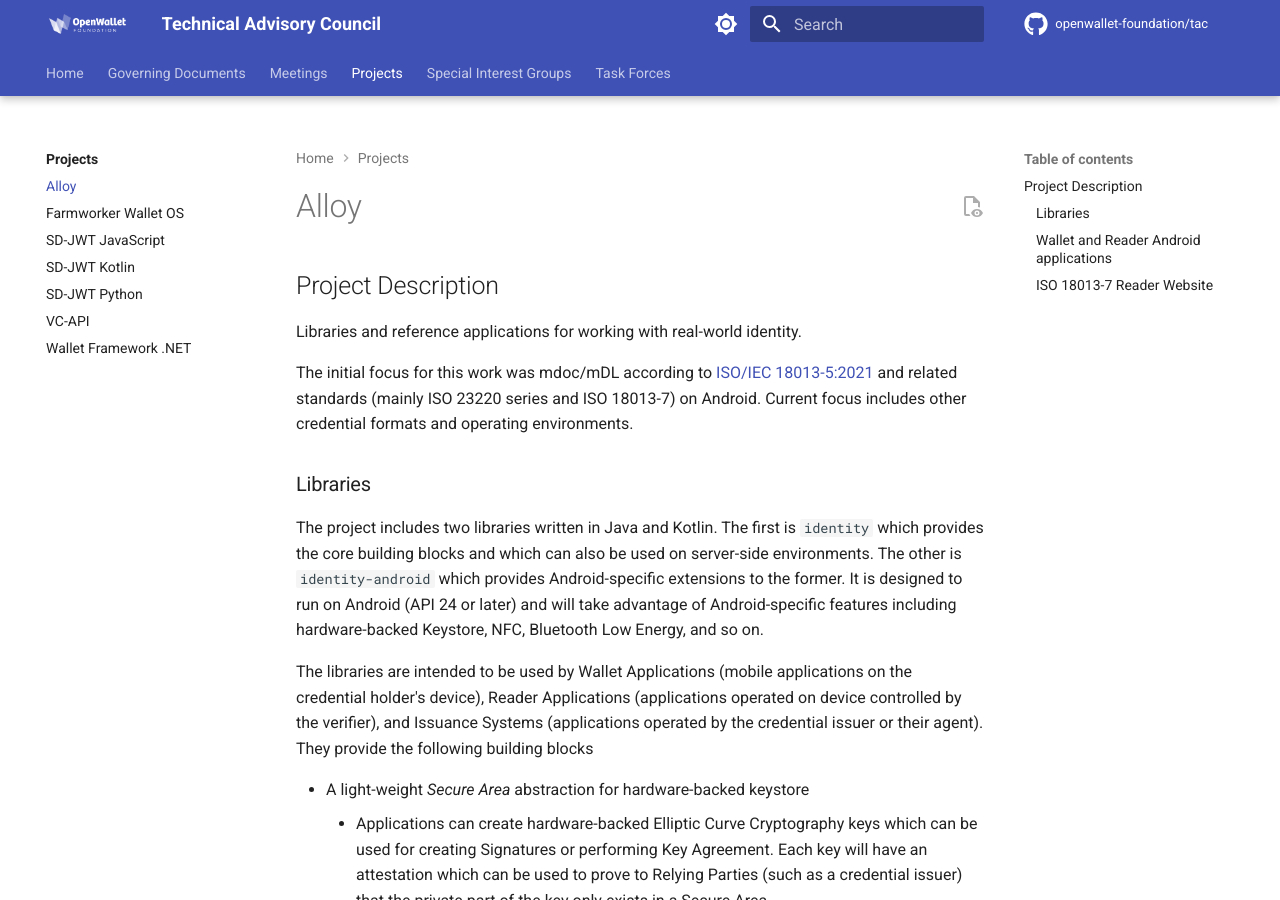
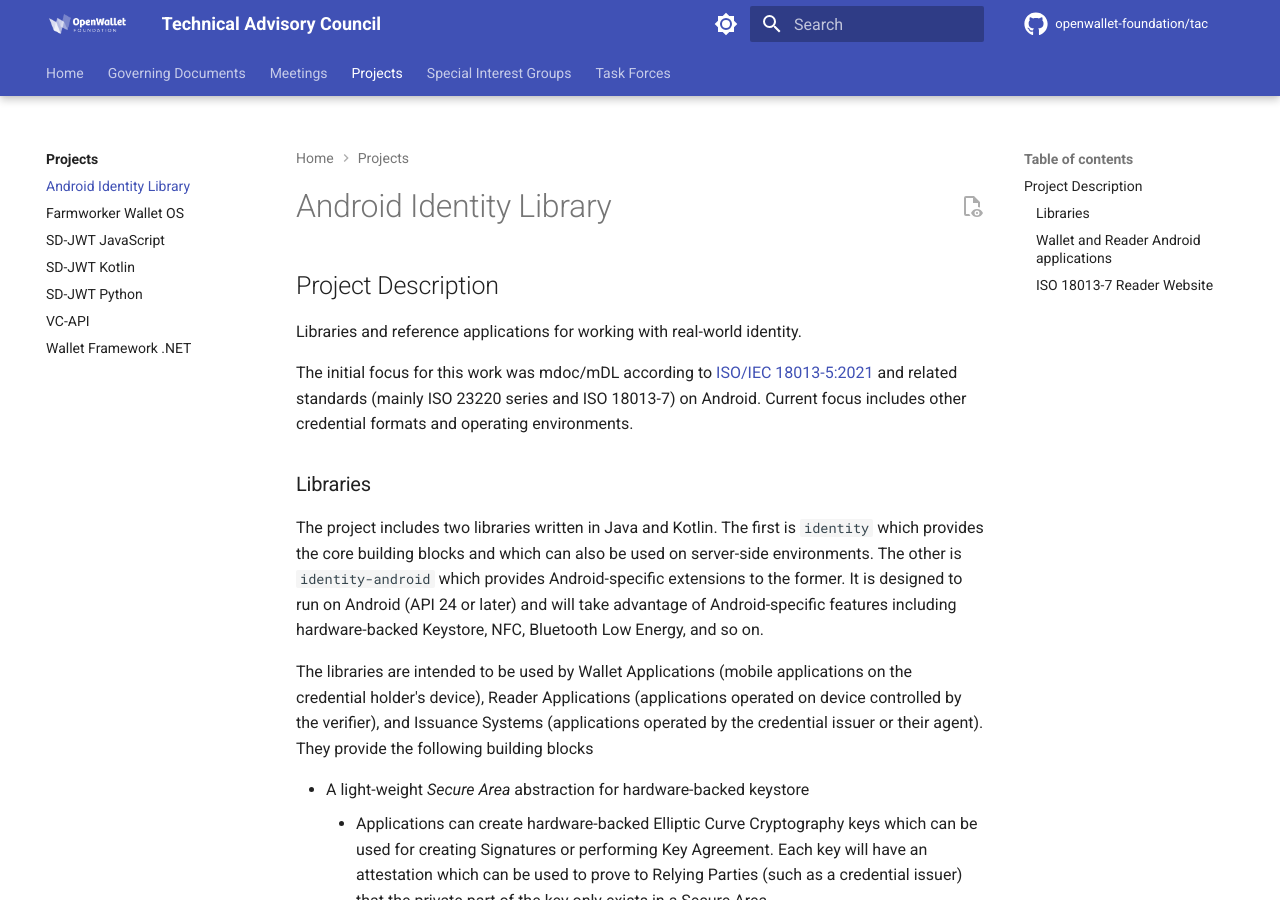
Before and after one commit to openwallet-foundation/tac, an MkDocs documentation site: the page built from docs/projects/android-identity-library.md, in a window 1280 px wide and 900 px high. Built offline with MkDocs 1.6.1 and Material for MkDocs 9.7.7, drawn with Linux system fonts in a browser that asks for light colours; comment, search, counter and statistics services are not loaded.

Commit message:
Remove Alloy as name
Signed-off-by: Tracy Kuhrt <tracy.a.kuhrt@accenture.com>

```diff
--- a/docs/projects/alloy.md
+++ b/docs/projects/android-identity-library.md
@@ -1,4 +1,4 @@
-# Alloy
+# Android Identity Library
 
 ## Project Description
 Libraries and reference applications for working with real-world identity.
@@ -94,10 +94,10 @@
 <!---
 ## Source Repositories
 
-- [openwallet-foundation-labs/alloy](https://github.com/openwallet-foundation-labs/alloy)
+- [openwallet-foundation-labs/android-identity-library](https://github.com/openwallet-foundation-labs/android-identity-library)
 
 
 ## Chat Channel
 
-- [#alloy]() on the [OpenWallet Foundation Discord server](https://discord.gg/openwalletfoundation)
+- [#android-identity-library]() on the [OpenWallet Foundation Discord server](https://discord.gg/openwalletfoundation)
 --->
--- a/mkdocs.yml
+++ b/mkdocs.yml
@@ -117,7 +117,7 @@
     - 2023-03-08: meetings/2023/2023-03-08.md
   - Projects:
     - projects/index.md
-    - Alloy: projects/alloy.md
+    - Android Identity Library: projects/android-identity-library.md
     - Farmworker Wallet OS: projects/fwos.md
     - SD-JWT JavaScript: projects/sd-jwt-js.md
     - SD-JWT Kotlin: projects/sd-jwt-kotlin.md
```
Also changed, not shown: docs/projects/index.md (+1 -1 lines).
